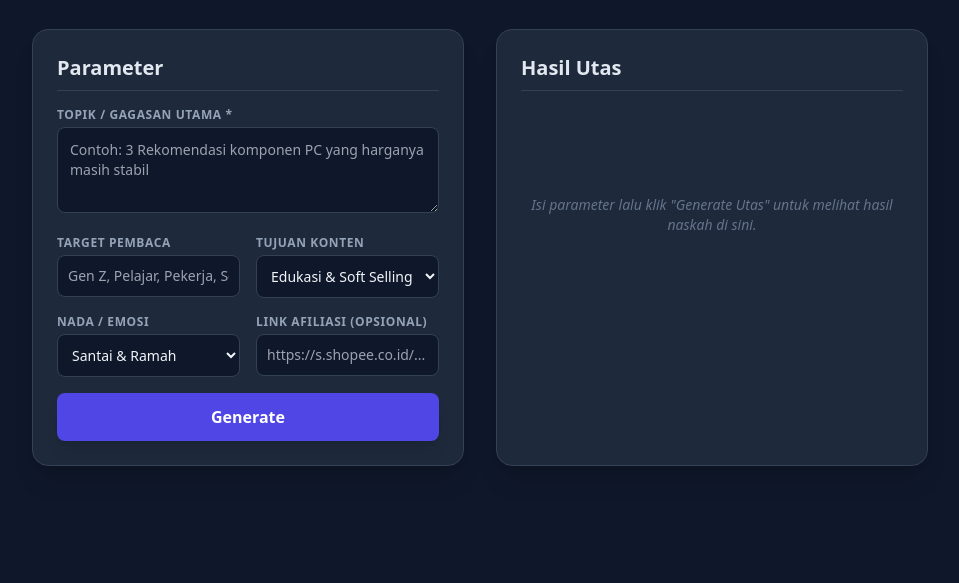
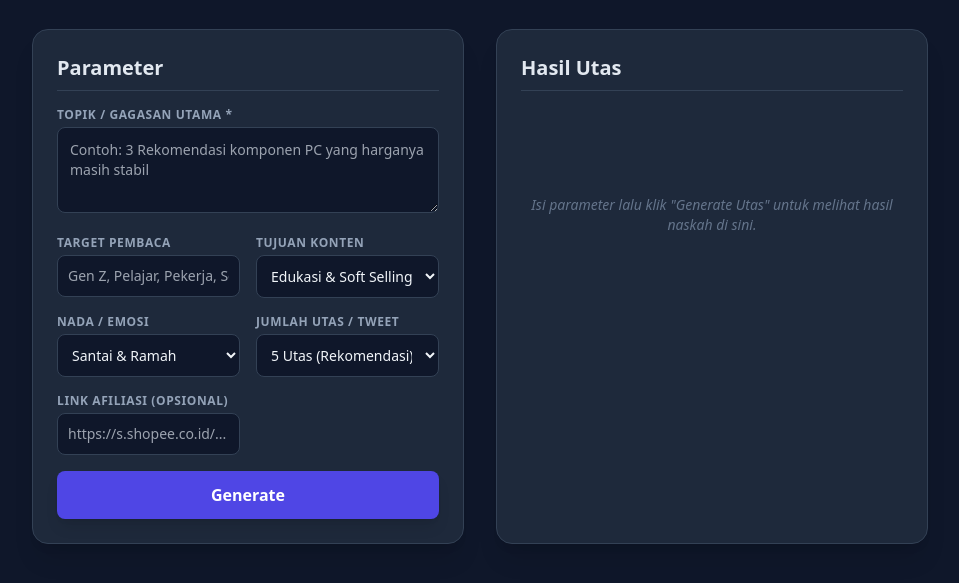
Before and after one commit to salazzarvetz/ai-thread-generator-salazzarid-v1, a plain HTML site: page index.html in a window 1280 px wide. Shown: the part 103-686 px from the top of the page, without its empty margins (160-1119 px from the left). Drawn offline with nearby package versions, Linux system fonts and the light colour scheme.

Commit message:
Add files via upload

```diff
--- a/index.html
+++ b/index.html
@@ -59,6 +59,20 @@
               </select>
             </div>
             <div>
+  <label class="block text-xs font-semibold uppercase tracking-wider text-slate-400 mb-1">
+    Jumlah Utas / Tweet
+  </label>
+  <select id="threadCount"
+    class="w-full bg-slate-900 border border-slate-700 rounded-lg p-2.5 text-sm focus:outline-none focus:border-indigo-500 transition">
+    <option value="3">3 Utas</option>
+    <option value="4">4 Utas</option>
+    <option value="5" selected>5 Utas (Rekomendasi)</option>
+    <option value="6">6 Utas</option>
+    <option value="7">7 Utas</option>
+    <option value="8">8 Utas</option>
+  </select>
+</div>
+<div>
               <label class="block text-xs font-semibold uppercase tracking-wider text-slate-400 mb-1">Link Afiliasi (Opsional)</label>
               <input type="url" id="affiliateLink" placeholder="https://s.shopee.co.id/..."
                 class="w-full bg-slate-900 border border-slate-700 rounded-lg p-2.5 text-sm focus:outline-none focus:border-indigo-500 transition" />
@@ -104,6 +118,19 @@
       const outputArea = document.getElementById('outputArea');
       const generateBtn = document.getElementById('generateBtn');
       const copyBtn = document.getElementById('copyBtn');
+const threadCount = document.getElementById('threadCount').value;
+
+try {
+  const response = await fetch('/api/generate', {
+    method: 'POST',
+    headers: { 'Content-Type': 'application/json' },
+    body: JSON.stringify({
+      topic,
+      targetAudience,
+      contentGoal,
+      tone,
+      affiliateLink,
+      threadCount
 
       generateBtn.disabled = true;
       generateBtn.innerText = 'Menyusun Utas...';
```
